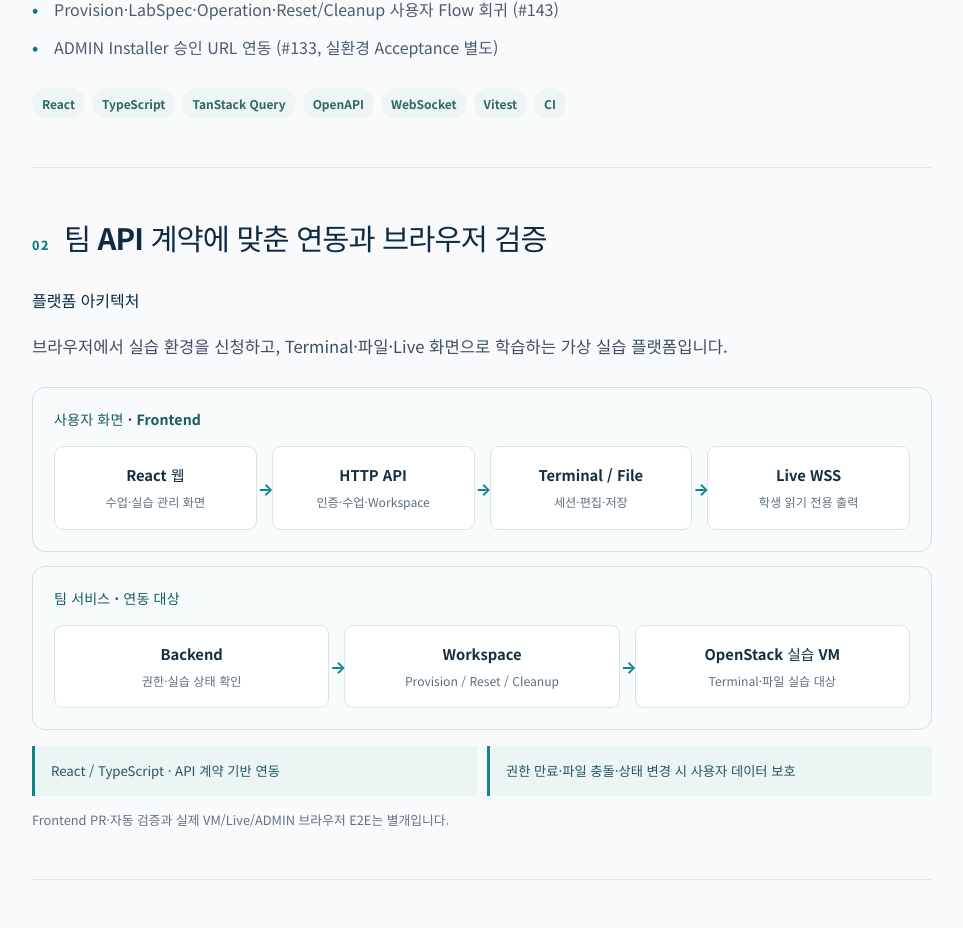
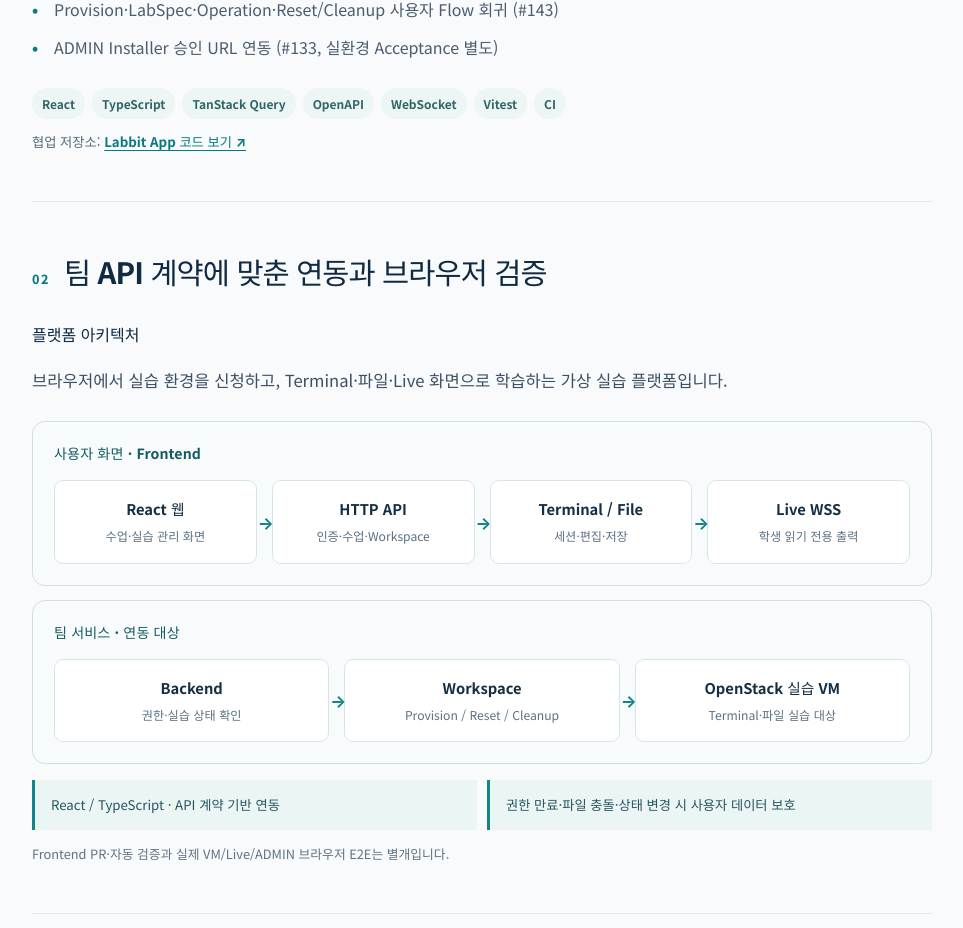
Before and after one commit to wkfkeha784-pixel/cloud-infra-portfolio, a React (Vite) app: page /projects/labbit in a window 1280 px wide. Shown: the part 1672-2600 px from the top of the page, without its empty margins (298-1261 px from the left). Built offline with nearby package versions, Linux system fonts and the light colour scheme.

Commit message:
docs(labbit): link team repository naturally beside project introduction

```diff
--- a/src/pages/LabbitDetail.tsx
+++ b/src/pages/LabbitDetail.tsx
@@ -75,6 +75,7 @@ export default function LabbitDetail({ project }: { project: Project }) {
             <div className="bluebell-subheading"><h3>프로젝트에서 맡은 일</h3></div>
             <ul className="check-list bluebell-contributions">{project.myContributions.map((item) => <li key={item}>{item}</li>)}</ul>
             <div className="tags" aria-label="Labbit 기술 스택">{project.tags.map((tag) => <span key={tag}>{tag}</span>)}</div>
+            <p className="story-inline-reference">협업 저장소: <a href="https://github.com/ktcloud4-SL/labbit-app" target="_blank" rel="noreferrer">Labbit App 코드 보기 ↗</a></p>
           </ReadingSection>
           <ReadingSection section={flow}>
             <div className="bluebell-subheading"><h3>플랫폼 아키텍처</h3></div>
```
